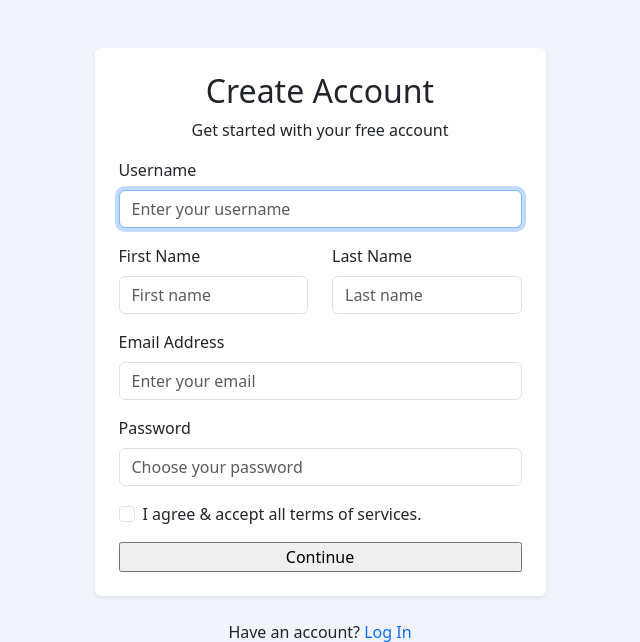
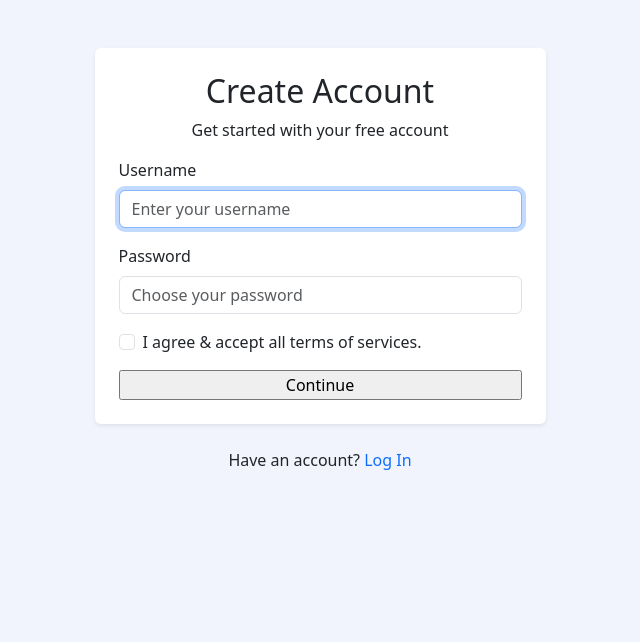
Before and after one commit to ihsan-git-1/information_security, a Flask app: page /register in a window 1280 px wide. Shown: the part 64-706 px from the top of the page, without its empty margins (320-960 px from the left). Run offline with Flask 3, Linux system fonts and the light colour scheme; some libraries are stand-ins or nearby versions.

Commit message:
updated user model and login and sign up

```diff
--- a/accounts/forms.py
+++ b/accounts/forms.py
@@ -30,12 +30,6 @@ class RegisterForm(FlaskForm):
         validators=[DataRequired(), Length(1, 30), StrongUsername(),
             Unique(User, User.username, message='Username already exists choose another.')]
     )
-    first_name = StringField('First Name', validators=[DataRequired(), Length(3, 20), StrongNames()])
-    last_name = StringField('Last Name', validators=[DataRequired(), Length(3, 20), StrongNames()])
-    email = EmailField('Email Address',
-        validators=[DataRequired(), Length(8, 150), Email(),
-            Unique(User, User.email, message='Email Address already registered with us.')]
-    )
     password = PasswordField('Password',
         validators=[DataRequired(), Length(8, 20), StrongPassword()]
     )
@@ -45,7 +39,7 @@ class RegisterForm(FlaskForm):
 
 class LoginForm(FlaskForm):
 
-    username = StringField('Username or Email Address', validators=[DataRequired(), Length(5, 150)])
+    username = StringField('Username', validators=[DataRequired(), Length(5, 150)])
     password = PasswordField('Password', validators=[DataRequired(), Length(8, 20)])
     # recaptcha = RecaptchaField()
     remember = BooleanField('Remember me', validators=[DataRequired()])
--- a/accounts/templates/login.html
+++ b/accounts/templates/login.html
@@ -17,7 +17,7 @@
                             </div>
                             {{ render_messages() }}
                             {{ form.csrf_token() }}
-                            {{ render_field(form.username, placeholder="Enter username or email", autofocus="true") }}
+                            {{ render_field(form.username, placeholder="Enter username", autofocus="true") }}
                             {{ render_field(form.password, placeholder="Enter your password") }}
                             {{ render_field(form.remember, checked="true") }}
                             {{ render_field(form.submit, class="w-100 mb-3") }}
--- a/accounts/templates/register.html
+++ b/accounts/templates/register.html
@@ -19,15 +19,6 @@
               {{ render_messages() }}
               {{ form.csrf_token() }}
               {{ render_field(form.username, placeholder="Enter your username", autofocus="true") }}
-              <div class="row">
-                <div class="col">
-                  {{ render_field(form.first_name, placeholder="First name") }}
-                </div>
-                <div class="col">
-                  {{ render_field(form.last_name, placeholder="Last name") }}
-                </div>
-              </div>
-              {{ render_field(form.email, placeholder="Enter your email") }}
               {{ render_field(form.password, placeholder="Choose your password") }}
               {{ render_field(form.remember) }}
               {{ render_field(form.submit, class="w-100") }}
--- a/accounts/views.py
+++ b/accounts/views.py
@@ -33,52 +33,23 @@ within our application.
 accounts = Blueprint('accounts', __name__, template_folder='templates')
 
 
-@accounts.route('/login_as_guest', methods=['GET', 'POST'], strict_slashes=False)
-def login_guest_user():
-
-    if request.method == 'POST':
-        username = request.form.get('username')
-
-        if username == 'test_user':
-            test_user = User.get_user_by_username(username=username)
-
-            if test_user:
-                login_user(test_user, remember=True, duration=timedelta(days=1))
-                flash("You are logged in as a Guest User.", 'success')
-                return redirect(url_for('accounts.index'))
-
-        flash("Something went wront.", 'error')
-        return redirect(url_for('accounts.login'))
-
-    return abort(404)
-
-
 @accounts.route('/register', methods=['GET', 'POST'], strict_slashes=False)
 def register():
     form = RegisterForm()
 
     if current_user.is_authenticated:
         return redirect(url_for('accounts.index'))
-
     if form.validate_on_submit():
         username = form.data.get('username')
-        first_name = form.data.get('first_name')
-        last_name = form.data.get('last_name')
-        email = form.data.get('email')
         password = form.data.get('password')
 
         try:
             user = User(
                 username=username,
-                first_name=first_name,
-                last_name=last_name,
-                email=email,
                 password=password
             )
             user.set_password(password)
             user.save()
-            user.send_confirmation()
-            flash("A confirmation link sent to your email. Please verify your account.", 'info')
             return redirect(url_for('accounts.login'))
         except Exception as e:
             flash("Something went wrong", 'error')
@@ -98,7 +69,7 @@ def login():
         username = form.data.get('username')
         password = form.data.get('password')
 
-        user = User.get_user_by_username(username) or User.get_user_by_email(username)
+        user = User.get_user_by_username(username)
 
         if not user:
             flash("User account doesn't exists.", 'error')
```
Also changed, not shown: accounts/models.py (+2 -9 lines).
